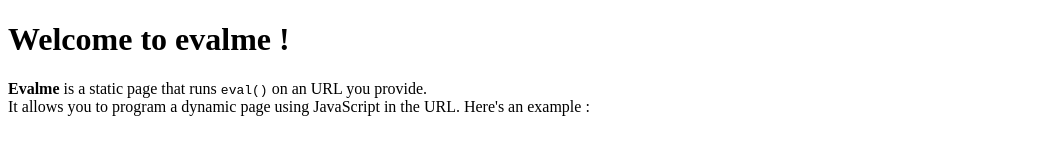
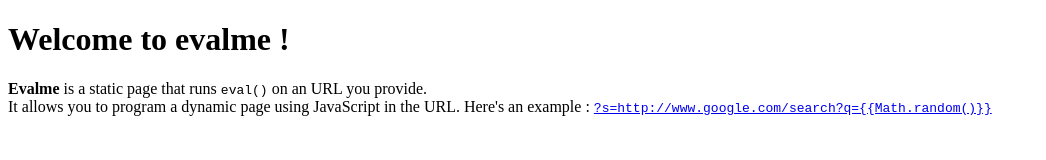
Before and after one commit to Protectator/evalme, a plain HTML site: page help.html in a window 1280 px wide. Shown: the whole page, without its empty margins (0-1046 px from the left). Drawn offline with Linux system fonts and the light colour scheme.

Commit message:
BEtter help

```diff
--- a/help.html
+++ b/help.html
@@ -11,6 +11,6 @@
 It allows you to program a dynamic page using JavaScript in the URL.
 Here's an example :
 
-<a href="index.html?s=https://google.com"></a>
+<a href="/?s=http://www.google.com/search?q={{Math.random()}}"><code>?s=http://www.google.com/search?q={{Math.random()}}</code></a>
 </body>
 </html>
```
